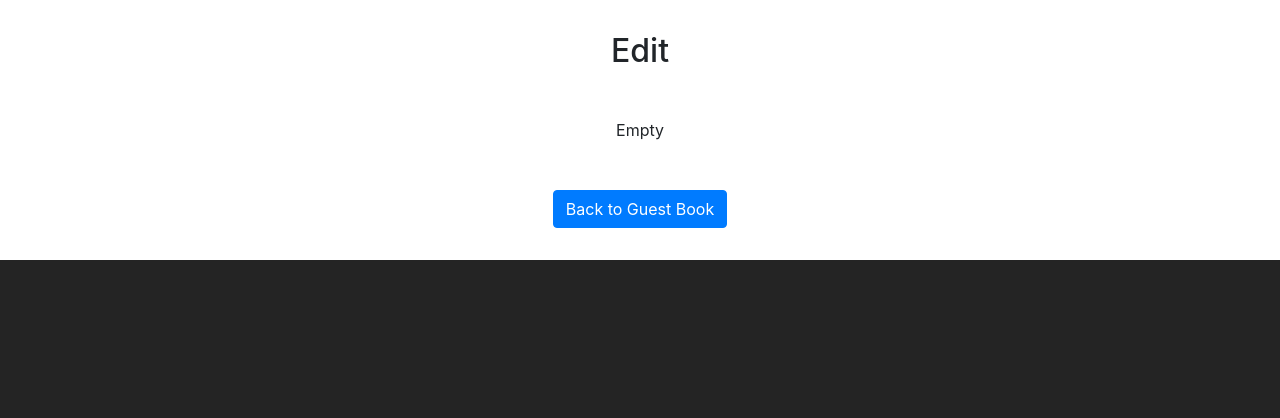
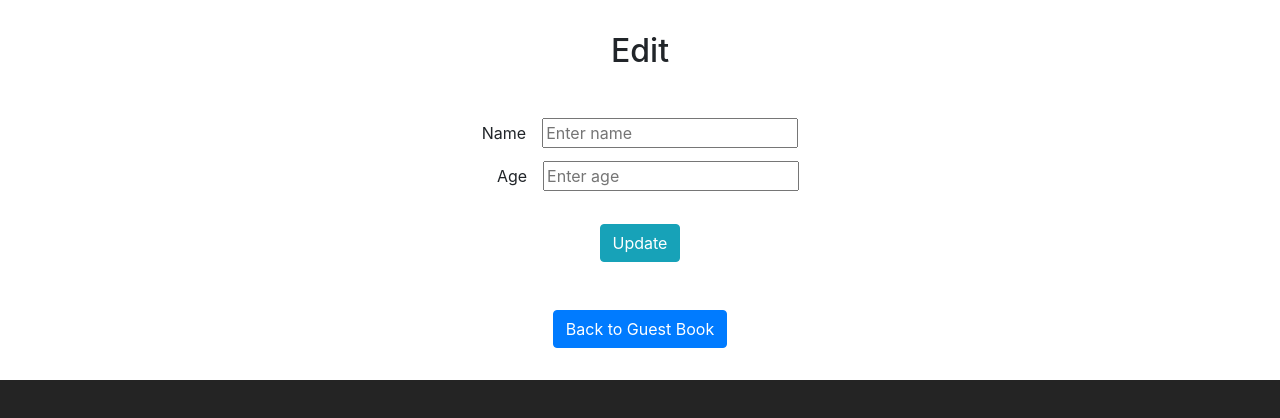
Before and after one commit to goldipl/react-crud-app, a React (Vite) app: page /edit in a window 1280 px wide. Shown: the top 418 px of the page. Built offline with nearby package versions, Linux system fonts and the light colour scheme.

Commit message:
handle retriving data in Edit component

```diff
--- a/src/components/Edit.jsx
+++ b/src/components/Edit.jsx
@@ -1,14 +1,36 @@
-import { Link } from "react-router-dom";
-import { Button } from "react-bootstrap";
+import { Button, Form } from "react-bootstrap";
+import React, { useEffect, useState } from "react";
+import { useNavigate, Link } from "react-router-dom";
 
 const Edit = () => {
+
+    const [name, setName] = useState('');
+    const [age, setAge] = useState('');
+
+    let history = useNavigate();
+
+    useEffect(() => {
+        setName(localStorage.getItem('name'));
+        setAge(localStorage.getItem('age'));
+    }, [])
+
     return (
         <>
         <div>
             <h2>Edit</h2>
         </div>
         <div className="mb-5 mt-5">
-            Empty
+            <Form className="d-grip">
+                <div className="mb-1 mt-2">
+                    <label className="mr-3" htmlFor="name">Name</label>
+                    <input required type="text" name="name" id="name" placeholder="Enter name" value={name} onChange={e => setName(e.target.value)}/>
+                </div>
+                <div className="mb-1 mt-2">
+                    <label className="ml-3 mr-3" htmlFor="age">Age</label>
+                    <input required type="number" name="age" id="age" placeholder="Enter age" value={age} onChange={e => setAge(e.target.value)}/>
+                </div>
+                <Button onClick={(e) => handleSubmit(e)} className="btn btn-info mt-4">Update</Button>
+            </Form>
         </div>
         <div>
             <Link to='/'>
--- a/src/components/Home.jsx
+++ b/src/components/Home.jsx
@@ -13,6 +13,11 @@ const Home = () => {
         }).indexOf(id);
         Guests.splice(index,1);
         history('/');
+    }
+
+    const handleEdit = (name, age) => {
+        localStorage.setItem('name', name);
+        localStorage.setItem('age', age);
     }
 
     return (
@@ -50,7 +55,7 @@ const Home = () => {
                                     </td>
                                     <td>
                                         <Link to='/edit'>
-                                            <Button>Edit</Button>
+                                            <Button onClick={() => handleEdit(e.name, e.age)}>Edit</Button>
                                         </Link>
                                         &nbsp;
                                         <Button className="btn btn-danger" onClick={() => handleDelete(e.id)}>Delete</Button>
```
